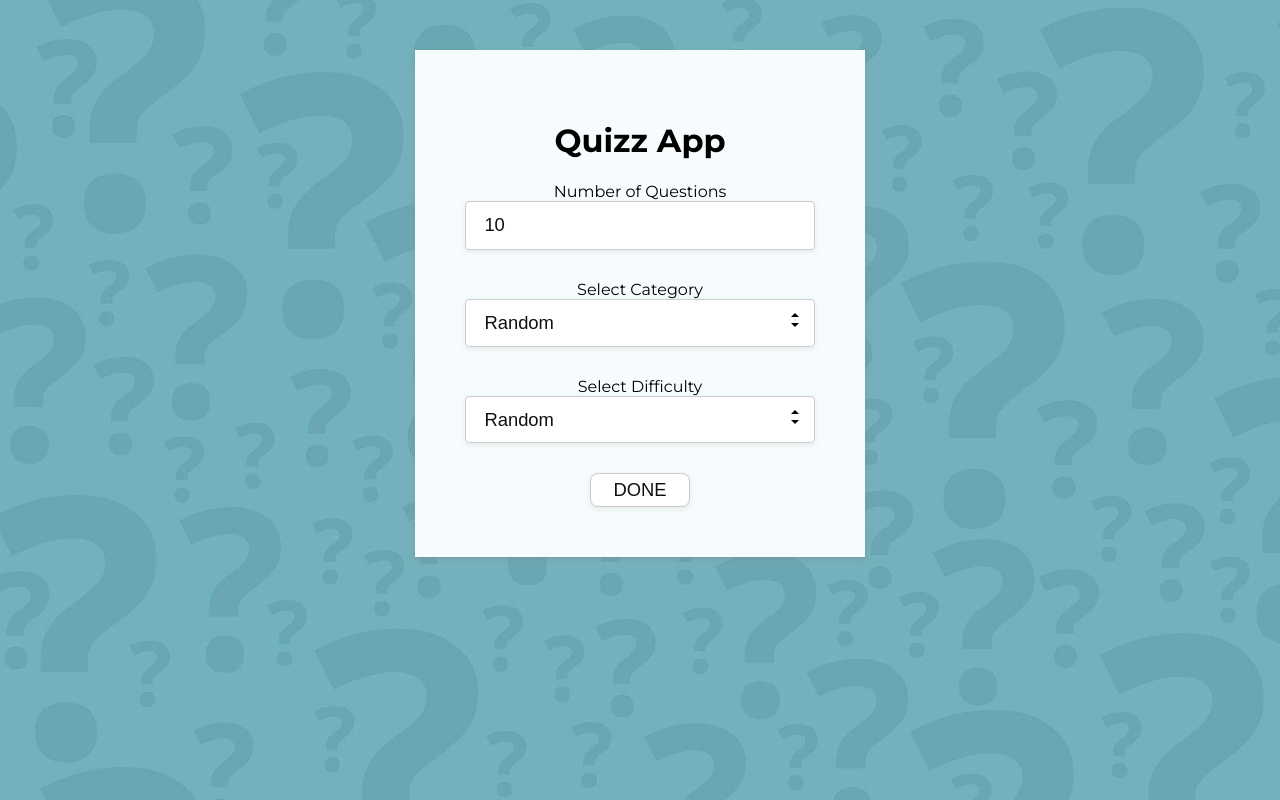
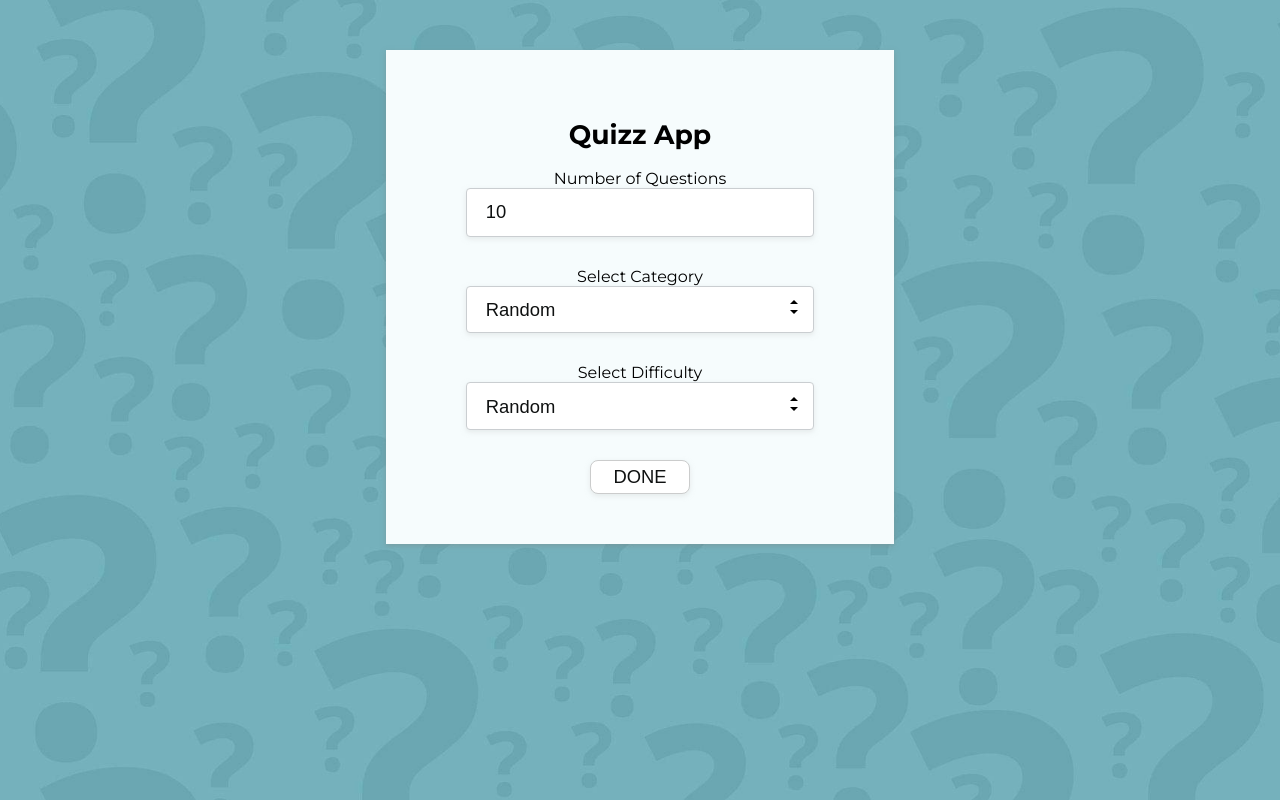
Before and after one commit to divano-9/quiz-app, a React (Vite) app: page / in a window 1280 px wide. Built offline with nearby package versions, Linux system fonts and the light colour scheme.

Commit message:
edited style for responsiveness
-added responsiveness
-fixed randomizing answers on correct problem

```diff
--- a/src/components/QuizEnd.jsx
+++ b/src/components/QuizEnd.jsx
@@ -3,20 +3,20 @@ import Modal from "./modal/Modal";
 import { Context } from "../states/GlobalContext";
 
 const QuizEnd = (props) => {
-  const { setCorrect, setModalOpen, setIsSelecting } = useContext(Context);
+  const { setModalOpen, setIsSelecting, tacno } = useContext(Context);
   return (
     <Modal hasCloseBtn={false}>
       {/* no modal close btn */}
       <h2>You've finnished the quiz!</h2>
       <p>
         Your Results:{" "}
-        {`${props.correct} correct out of ${props.questNum} questions`}
+        {`${tacno.current} correct out of ${props.questNum} questions`}
       </p>
       <button
         className="btn"
         onClick={() => {
           setModalOpen(false);
-          setCorrect(0);
+          tacno.current = 0;
           setIsSelecting(true);
         }}
       >
--- a/src/main.jsx
+++ b/src/main.jsx
@@ -3,6 +3,7 @@ import ReactDOM from "react-dom/client";
 import App from "./App.jsx";
 import GlobalContext from "./states/GlobalContext.jsx";
 import "./styles/style.css";
+import "./styles/responsive.css";
 
 ReactDOM.createRoot(document.getElementById("root")).render(
   <React.StrictMode>
--- a/src/pages/Quiz.jsx
+++ b/src/pages/Quiz.jsx
@@ -12,16 +12,11 @@ const Quiz = () => {
     num,
     setNum,
     loading,
-    correct,
-    setCorrect,
     modalOpen,
     setModalOpen,
-    correctClass,
-    setCorrectClass,
-    wrongClass,
-    setWrongClass,
     setIsSelecting,
     quiz,
+    tacno,
   } = useContext(Context);
 
   if (loading) {
@@ -40,7 +35,7 @@ const Quiz = () => {
 
   return (
     <section className={`quiz background background-${quiz.category}`}>
-      <h2>{decode(question)}</h2>
+      <h1>{decode(question)}</h1>
       <div className="answers">
         {answers.map((answer, index) => {
           return (
@@ -53,10 +48,10 @@ const Quiz = () => {
                     answer,
                     correct_answer,
                     questions,
-                    setCorrect,
                     setNum,
                     num,
-                    setModalOpen
+                    setModalOpen,
+                    tacno
                   )
                 }
               >
@@ -67,7 +62,7 @@ const Quiz = () => {
           );
         })}
       </div>
-      <QuizEnd correct={correct} questNum={questions.length} /> {/* modal */}
+      <QuizEnd questNum={questions.length} /> {/* modal */}
     </section>
   );
 };
--- a/src/states/GlobalContext.jsx
+++ b/src/states/GlobalContext.jsx
@@ -1,4 +1,4 @@
-import { createContext, useState, useEffect } from "react";
+import { createContext, useState, useEffect, useRef } from "react";
 import axios from "axios";
 import PropTypes from "prop-types";
 
@@ -19,11 +19,11 @@ const GlobalContext = ({ children }) => {
   const [num, setNum] = useState(0); // question number (question[index])
   const [correct, setCorrect] = useState(0); // number of correct answers clicked
   const [modalOpen, setModalOpen] = useState(false);
-  const [correctClass, setCorrectClass] = useState(false);
-  const [wrongClass, setWrongClass] = useState(false);
   const [loading, setLoading] = useState(true);
   const [error, setError] = useState(false);
   const [isSelecting, setIsSelecting] = useState(true); // is user still choosing/in form component
+
+  const tacno = useRef(0);
 
   const useFetch = (url) => {
     axios
@@ -51,15 +51,12 @@ const GlobalContext = ({ children }) => {
     setCorrect,
     modalOpen,
     setModalOpen,
-    correctClass,
-    setCorrectClass,
-    wrongClass,
-    setWrongClass,
     isSelecting,
     setIsSelecting,
     answers,
     setAnswers,
     useFetch,
+    tacno,
   }; // store the values that need to bee passed down to other components
   return <Context.Provider value={values}>{children}</Context.Provider>;
 };
--- /dev/null
+++ b/src/styles/responsive.css
@@ -0,0 +1,43 @@
+@media only screen and (min-width: 576px) {
+  .quiz-select form {
+    margin-top: 50px;
+    display: inline-block;
+  }
+
+  h1 {
+    font-size: 18pt;
+  }
+
+  .modal button {
+    width: 150px;
+    height: 50px;
+    font-size: 1rem;
+  }
+}
+
+@media only screen and (min-width: 768px) {
+  .quiz .answers {
+    width: 700px;
+    align-self: center;
+  }
+
+  h1 {
+    font-size: 20pt;
+  }
+
+  .quiz h1 {
+    margin-top: 150px;
+    margin-bottom: 100px;
+  }
+
+  .modal h2 {
+    margin-bottom: 100px;
+  }
+}
+
+@media only screen and (min-width: 992px) {
+  .modal {
+    width: 750px;
+    height: 400px;
+  }
+}
--- a/src/styles/style.css
+++ b/src/styles/style.css
@@ -13,6 +13,10 @@ body {
   min-height: 100vh;
 }
 
+h1 {
+  font-size: 14pt;
+}
+
 /*QUIZ-SELECT*/
 
 .quiz-select {
@@ -25,11 +29,8 @@ body {
 }
 
 .quiz-select form {
-  text-align: center;
   padding: 50px;
   background: #f6fcfd;
-  display: inline-block;
-  margin-top: 50px;
   box-shadow: rgba(124, 139, 139, 0.5) 0 2px 5px 0;
 }
 
@@ -50,17 +51,11 @@ input[type="number"]::-webkit-outer-spin-button {
 
 /* Firefox */
 
-.custom-select {
-  width: 350px;
+.custom-select,
+.custom-num {
+  /* width: 350px; */
+  width: 85%;
   position: relative;
-}
-
-.custom-num {
-  width: 350px;
-}
-
-.custom-num input {
-  width: 320px;
 }
 
 select,
@@ -78,6 +73,7 @@ select,
   color: #0f1111;
   cursor: pointer;
   box-shadow: rgba(213, 217, 217, 0.5) 0 2px 5px 0;
+  box-sizing: border-box;
 }
 
 .numQ {
@@ -154,11 +150,12 @@ select:hover,
   flex-direction: column;
 }
 
-.quiz h2 {
+.quiz h1 {
   text-align: center;
-  margin-top: 150px;
-  margin-bottom: 100px;
+  margin-top: 50px;
+  margin-bottom: 75px;
   color: #f7f6f6;
+  padding: 0 5px;
 }
 
 .quiz .answers {
@@ -168,7 +165,7 @@ select:hover,
 
 .quiz .answer {
   display: inline-block;
-  min-width: 400px;
+  width: 80%;
   margin: 0 auto;
   margin-bottom: 20px;
 }
@@ -205,8 +202,8 @@ select:hover,
 .modal {
   border: 1px black solid;
   padding: 10px;
-  width: 30%;
-  height: 60%;
+  width: 70%;
+  height: 300px;
   text-align: center;
   background: #f6fcfd;
   box-shadow: rgba(213, 217, 217, 0.5) 0 2px 5px 0;
@@ -218,9 +215,13 @@ select:hover,
   color: #0f1111;
 }
 
+.modal h2 {
+  margin-bottom: 20%;
+}
+
 .modal button {
-  width: 150px;
-  height: 50px;
+  width: 120px;
+  height: 40px;
   font-size: 1rem;
 }
 
@@ -228,7 +229,7 @@ select:hover,
 
 .background {
   background-repeat: no-repeat;
-  background-position: center;
+  background-position: right;
   background-size: cover;
   background-image: linear-gradient(
       rgba(58, 57, 57, 0.527),
@@ -262,6 +263,7 @@ select:hover,
 }
 
 .background-14 {
+  background-position: center;
   background-image: linear-gradient(
       rgba(58, 57, 57, 0.527),
       rgba(54, 52, 52, 0.5)
@@ -278,6 +280,7 @@ select:hover,
 }
 
 .background-20 {
+  background-position: center;
   background-image: linear-gradient(
       rgba(58, 57, 57, 0.527),
       rgba(54, 52, 52, 0.5)
@@ -286,6 +289,7 @@ select:hover,
 }
 
 .background-21 {
+  background-position: left;
   background-image: linear-gradient(
       rgba(58, 57, 57, 0.527),
       rgba(54, 52, 52, 0.5)
--- a/src/utils/handlers/handleClick.js
+++ b/src/utils/handlers/handleClick.js
@@ -3,15 +3,16 @@ const handleClick = (
   answer,
   correct_answer,
   questions,
-  setCorrect,
   setNum,
   num,
-  setModalOpen
+  setModalOpen,
+  tacno
 ) => {
   e.preventDefault();
   if (answer == correct_answer) {
     console.log("correct!");
-    setCorrect((current) => current + 1); // add +1 to number of correct answers
+    // setCorrect((current) => current + 1); // add +1 to number of correct answers
+    tacno.current = tacno.current + 1;
     if (num === questions.length - 1) {
       // if finished with all of the questions open modal
       setModalOpen(true);
@@ -23,7 +24,7 @@ const handleClick = (
       }, 800);
       setTimeout(() => {
         setNum((current) => current + 1); // after adding correct class, go to next question
-      }, 2000);
+      }, 1800);
     }
   } else {
     // same functions as correct
@@ -38,7 +39,7 @@ const handleClick = (
       }, 800);
       setTimeout(() => {
         setNum((current) => current + 1);
-      }, 2000);
+      }, 1800);
     }
   }
 };
```
